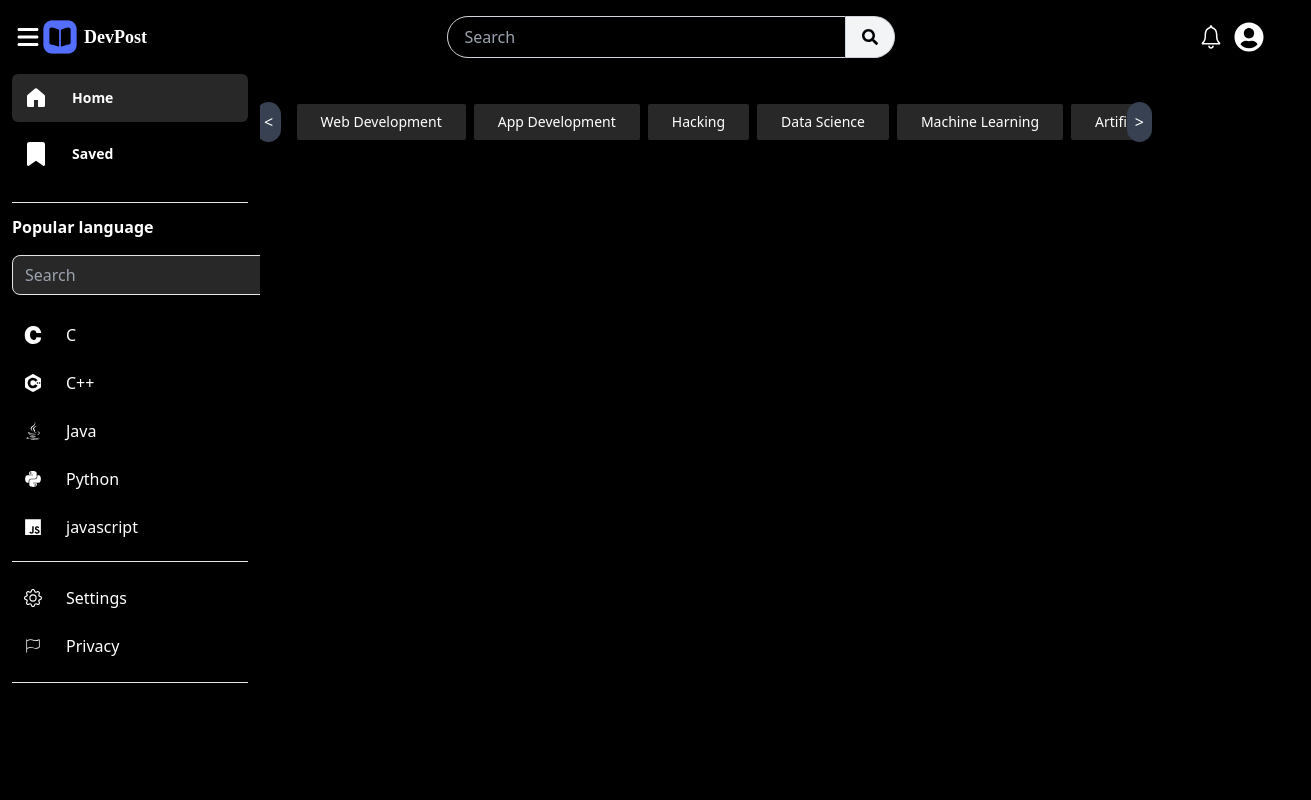
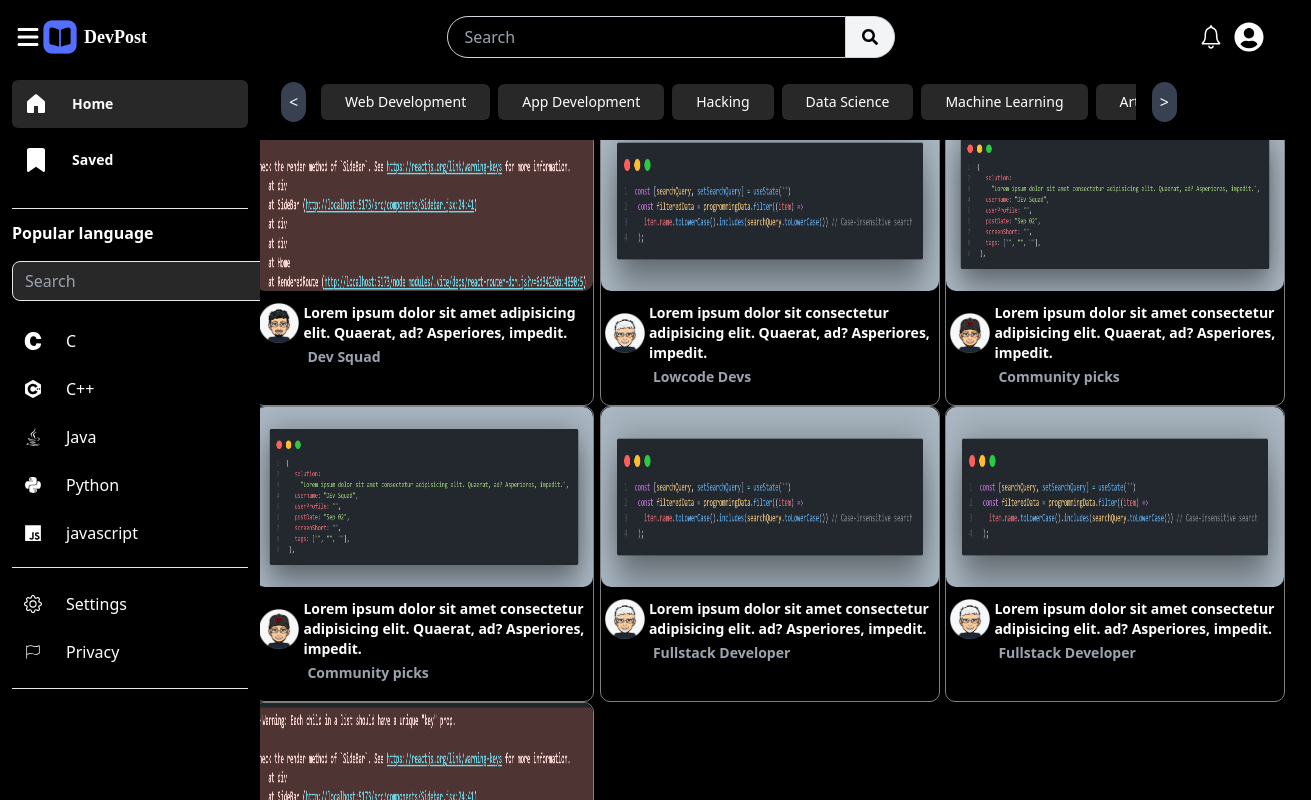
Before and after one commit to GideonJulian/DevPost, a React (Vite) app: page / in a window 1280 px wide. Shown: the top 800 px of the page, 1311 px wide, since content can reach past the window. Built offline with nearby package versions, Linux system fonts and the light colour scheme.

Commit message:
added post

```diff
--- a/src/components/Navbar.jsx
+++ b/src/components/Navbar.jsx
@@ -2,12 +2,12 @@ import React from "react";
 import logo from "../assets/logo.png";
 import { FaSearch } from "react-icons/fa";
 import { IoIosNotificationsOutline } from "react-icons/io";
-
+import { CiSearch } from "react-icons/ci";
 import { FaUserCircle } from "react-icons/fa";
 import { FaBars } from "react-icons/fa6";
 const Navbar = ({toggleSidebar}) => {
   return (
-    <div className="navbar-container p-4 flex items-center justify-around ">
+    <div className=" navbar-container p-4 flex  bg-black items-center justify-around w-full fixed  mb-10 top-0 ">
       <div className="text-white text-2xl" onClick={toggleSidebar}>
         <FaBars />
       </div>
@@ -25,7 +25,13 @@ const Navbar = ({toggleSidebar}) => {
           <FaSearch />
         </button>
       </div>
+
       <div className="flex gap-2">
+{/*
+        <span className="mobile-search text-white text-2xl">
+          <CiSearch />
+        </span> */}
+
         <button className="font-semibold text-white text-3xl ">
           <IoIosNotificationsOutline />
         </button>
--- /dev/null
+++ b/src/components/PostCard.jsx
@@ -0,0 +1,23 @@
+import React from "react";
+import errorImg3 from "../assets/images/error3.png";
+import userimg1 from "../assets/images/userimg1.png";
+const PostCard = ({errorImg, title, userImg, userName}) => {
+  return (
+    <div className="post-card ">
+      <div className="img-card">
+        <img src={errorImg} alt="" />
+      </div>
+      <div className="py-2 px-1">
+        <div className="flex items-center">
+          <img src={userImg} alt="" className="w-10" />
+          <h3 className="text-white p-1 font-semibold text-sm ">
+           {title}
+          </h3>
+        </div>
+        <p className="text-sm text-gray-400 font-semibold ml-12">{userName}</p>
+      </div>
+    </div>
+  );
+};
+
+export default PostCard;
--- a/src/index.css
+++ b/src/index.css
@@ -22,21 +22,57 @@ html {
   justify-content: center;
 }
 .tabs-row {
-  width: 90%;
-  /* margin-left: 0; */
+  width: 81%;
+  margin-left: 12%;
 }
 .sidebar {
   /* border: 1px solid white;  */
   z-index: 99;
 }
-
+.navbar-container{
+  z-index: 99;
+}
 .navbar-container .logo h3 {
   font-family: 'Pacifico', cursive;
+
 /* color: #; */
 }
+.mobile-search{
+  display: none;
+}
+.mobile-search-input {
+  display: none;
+}
+.posts {
+  /* border: 1px solid white; */
+  /* width: 90%; */
+  margin-left: 20%;
+  overflow-y: auto;
+}
+.post-card {
+  width: 340px;
+  height: auto;
+  padding-bottom: 10px;
+  border: 1px solid gray;
+  border-radius: 10px;
+}
+.post-card .img-card {
+  width: 100%;
+  height: 180px;
+}
+.post-card .img-card img {
+  height: 100%;
+  border-radius: 10px;
+  width: 100%;
 
-
+}
 @media screen and (max-width: 700px) {
+  .posts {
+    margin: 10px;
+    display: grid;
+    place-items: center;
+    padding: 5px;
+  }
   .sidebar {
    width: 0;
    border: none;
@@ -55,4 +91,14 @@ html {
   .tabs-row button {
     display: none;
   }
+  .tabs-row .tab {
+    padding: 5px 10px;
+  }
+  .mobile-search {
+    display: block ;
+  }
+  .mobile-search-input{
+    display: block;
+    z-index: 99;
+  }
 }
--- a/src/pages/Home.jsx
+++ b/src/pages/Home.jsx
@@ -2,7 +2,8 @@ import React, { useRef, useState } from "react";
 import Navbar from "../components/Navbar";
 import Sidebar from "../components/Sidebar";
 import tags from "../utils/Tags";
-
+import PostCard from "../components/PostCard";
+import PostDetails from "../utils/PostDetails";
 const Home = () => {
   const [showSideBar, setShowSideBar] = useState(true);
   const carouselRef = useRef(null);
@@ -24,18 +25,28 @@ const Home = () => {
       <div className="nav-bar">
         <Navbar toggleSidebar={toggleSidebar} />
       </div>
+
       <div className="sidebar">{showSideBar && <Sidebar />}</div>
-      <div className="main-content ">
+      <div className="main-content mt-20">
+        <div className="w-full bg-black  fixed top-16  ">
+          <div className="mobile-search-input px-2 mt-5">
+            <input
+              type="text"
+              placeholder="Search error"
+              className="w-full px-3 py-2 text-white bg-transparent border rounded-md "
+            />
+          </div>
           <div
-          className="tabs-row w-80 p-2 flex items-center gap-2 scrollbar scrollbar-track-transparent scrollbar-thumb-transparent  ml-20"
+            className="tabs-row p-2 flex items-center gap-2 scrollbar scrollbar-track-transparent scrollbar-thumb-transparent  ml-20 "
             style={{ overflowX: "auto" }}
           >
-
-
             <div
               ref={carouselRef}
               className="tabs-row w-full p-3 flex items-center gap-2 overflow-x-auto scrollbar scrollbar-track-transparent scrollbar-thumb-transparent ml-14"
-            style={{ scrollSnapType: "x mandatory", scrollBehavior: "smooth" }}
+              style={{
+                scrollSnapType: "x mandatory",
+                scrollBehavior: "smooth",
+              }}
             >
               <button
                 onClick={scrollLeft}
@@ -46,7 +57,7 @@ const Home = () => {
               {tags.map((tag, index) => (
                 <div
                   key={index}
-                className="text-white px-6 py-2 rounded-sm bg-hover w-72 text-sm whitespace-nowrap text-ellipsis cursor-pointer"
+                  className="tab text-white px-6 py-2 rounded-md bg-hover w-72 text-sm whitespace-nowrap text-ellipsis cursor-pointer"
                 >
                   {tag}
                 </div>
@@ -62,6 +73,17 @@ const Home = () => {
             {/* Right scroll button */}
           </div>
         </div>
+        <div className="posts  p-5   w-full grid lg:grid-cols-3 md:grid-cols-3 sm:grid-cols-1 ">
+          {PostDetails.map((items) => (
+            <PostCard
+              errorImg={items.screenShort}
+              title={items.erroTitle}
+              userImg={items.userProfile}
+              userName={items.username}
+            />
+          ))}
+        </div>
+      </div>
     </div>
   );
 };
```
Lines whose indentation alone changed are shown as unchanged.
